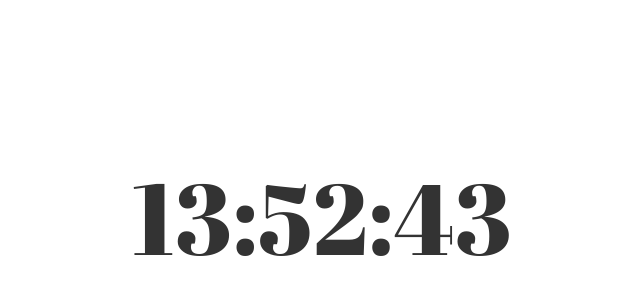
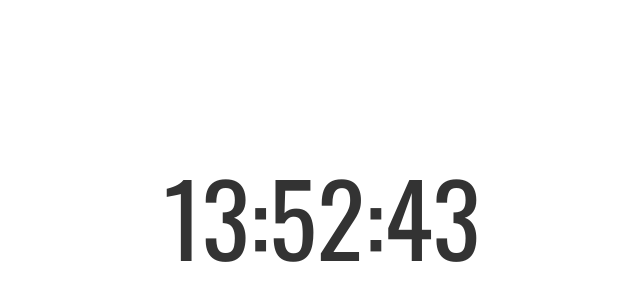
Before and after one commit to desolate100/Clock, a plain HTML site: page index.html in a window 1280 px wide. Shown: the part 184-484 px from the top of the page, without its empty margins (318-958 px from the left). Drawn offline with nearby package versions, Linux system fonts and the light colour scheme.

Commit message:
Update index.html

```diff
--- a/index.html
+++ b/index.html
@@ -4,8 +4,8 @@
   <meta charset="UTF-8">
   <meta name="viewport" content="width=device-width, initial-scale=1.0">
   <title>即時時鐘</title>
-  <!-- 引入 Abril Fatface 字型 -->
-  <link href="https://fonts.googleapis.com/css2?family=Abril+Fatface&display=swap" rel="stylesheet">
+  <!-- 引入 Oswald 字型 -->
+  <link href="https://fonts.googleapis.com/css2?family=Oswald:wght@400&display=swap" rel="stylesheet">
   <style>
     body {
       background-color: #FFFFFF; /* 純白背景 */
@@ -16,7 +16,7 @@
       align-items: center;
     }
     #clock {
-      font-family: 'Abril Fatface', serif; /* 使用 Abril Fatface 字型 */
+      font-family: 'Oswald', sans-serif; /* 使用 Oswald 字型 */
       font-size: 100px; /* 字體大小，可調整 */
       color: #333333; /* 舒適的深灰色 */
       text-align: center;
@@ -28,7 +28,7 @@
   <script>
     function updateClock() {
       var clockElement = document.getElementById("clock");
-      clockElement.innerHTML = new Date().toLocaleTimeString('zh-TW', { hour12: false }); // 24小時制，格式如 21:20:14
+      clockElement.innerHTML = new Date().toLocaleTimeString('zh-TW', { hour12: false }); // 24小時制，格式如 21:49:14
     }
     setInterval(updateClock, 1000); // 每秒更新
     updateClock(); // 初始載入時立即顯示
```
